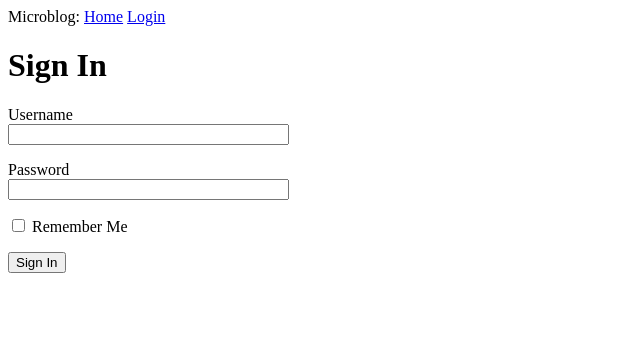
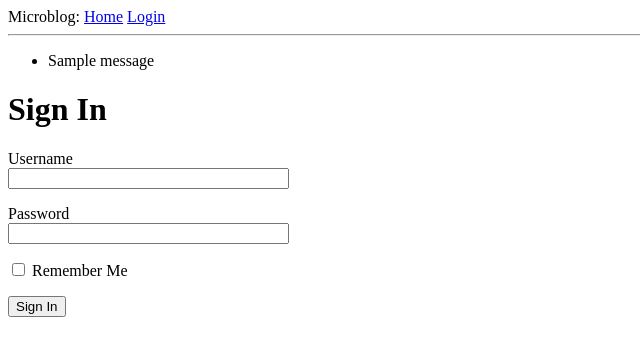
Before and after one commit to Goluxas/flask-mega-tutorial, a Flask app: page /login in a window 1280 px wide. Shown: the top 356 px of the page, without its empty margins (0-640 px from the left). Run offline with Flask 2, Linux system fonts and the light colour scheme; one stand-in notice (Sample message) is shown.

Commit message:
End of Part 4

```diff
--- a/app/routes.py
+++ b/app/routes.py
@@ -1,4 +1,4 @@
-from flask import render_template, flash, redirect
+from flask import render_template, flash, redirect, url_for
 
 from app import app
 from app.forms import LoginForm
@@ -24,5 +24,5 @@ def login():
     form = LoginForm()
     if form.validate_on_submit():
         flash(f'Login requested for user {form.username.data}, remember={form.remember_me.data}')
-        return redirect('/index')
+        return redirect(url_for('index'))
     return render_template('login.html', title='Sign In', form=form)
--- a/app/templates/base.html
+++ b/app/templates/base.html
@@ -9,9 +9,19 @@
   <body>
     <div>
       Microblog:
-      <a href="/index">Home</a>
-      <a href="/login">Login</a>
+      <a href="{{ url_for('index') }}">Home</a>
+      <a href="{{ url_for('login') }}">Login</a>
     </div>
+    <hr>
+    {% with messages = get_flashed_messages() %}
+    {% if messages %}
+    <ul>
+        {% for message in messages %}
+        <li>{{ message }}</li>
+        {% endfor%}
+    </ul>
+    {% endif %}
+    {% endwith %}
     {% block content %}{% endblock %}
   </body>
 </html>
--- a/app/templates/login.html
+++ b/app/templates/login.html
@@ -6,11 +6,17 @@
   {{ form.hidden_tag() }}
   <p>
     {{ form.username.label }}<br>
-    {{ form.username(size=32) }}
+    {{ form.username(size=32) }}<br>
+    {% for error in form.username.errors %}
+    <span style="color:red;">[{{ error }}]</span>
+    {% endfor %}
   </p>
   <p>
     {{ form.password.label }}<br>
-    {{ form.password(size=32) }}
+    {{ form.password(size=32) }}<br>
+    {% for error in form.password.errors %}
+    <span style="color:red;">[{{ error }}]</span>
+    {% endfor %}
   </p>
   <p>{{ form.remember_me() }} {{ form.remember_me.label }}</p>
   <p>{{ form.submit() }}</p>
```
Also changed, not shown: 2 other files.
